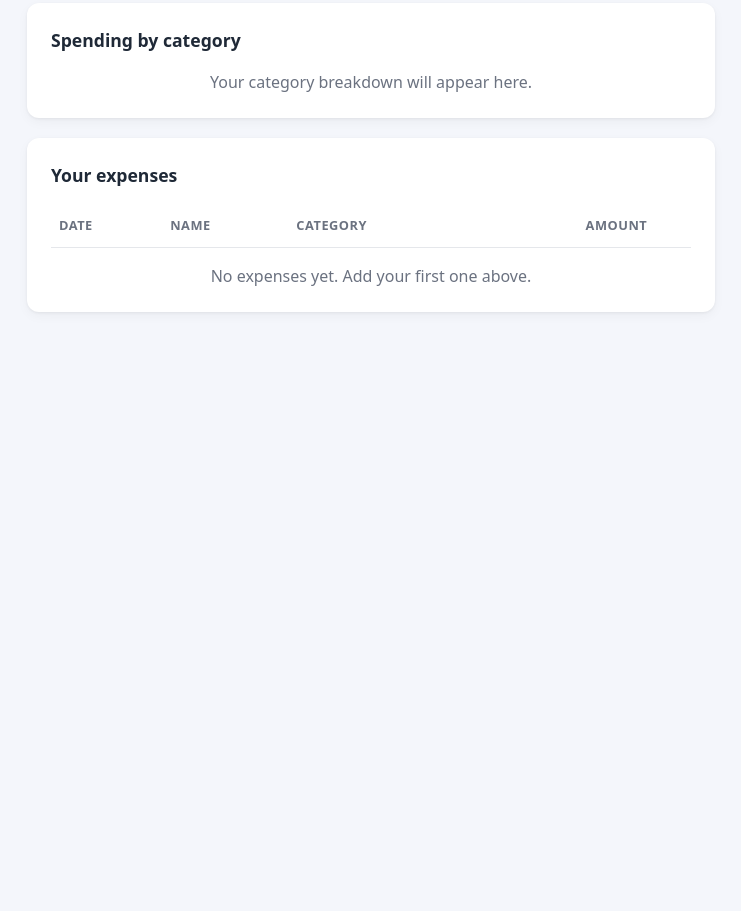
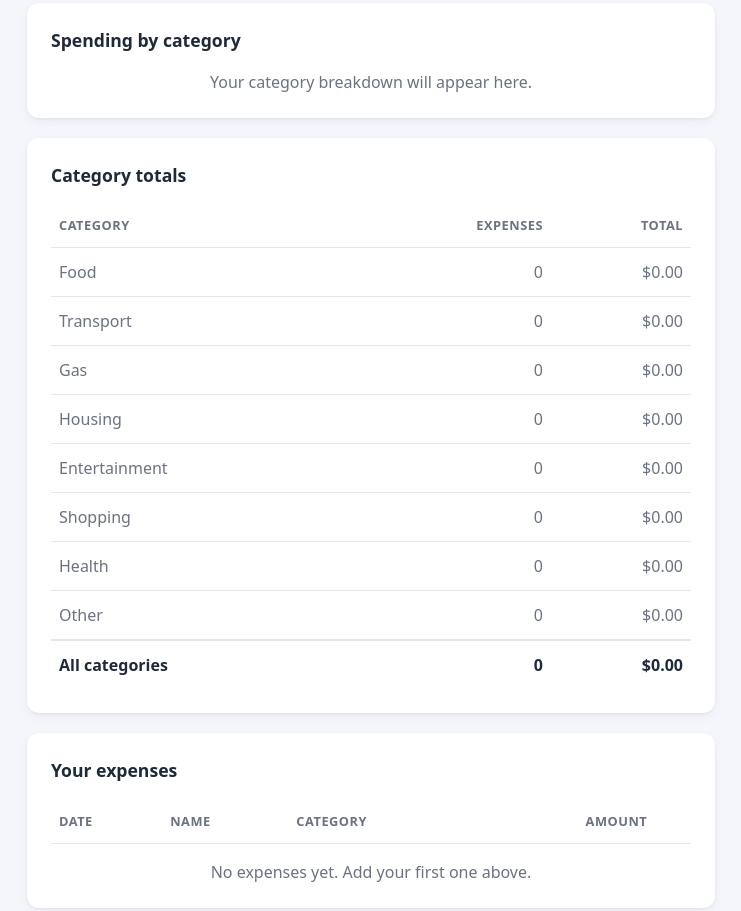
Before and after one commit to cemguv/expense-tracker, a plain HTML site: page expense-tracker-single-file.html in a window 1280 px wide. Shown: the part 560-1471 px from the top of the page, without its empty margins (269-1010 px from the left). Before the commit the page ends 932 px from the top, so only its background shows below. Drawn offline with Linux system fonts and the light colour scheme.

Commit message:
Add category totals summary table
New 'Category totals' table listing every category with its number
of expenses and total, sorted by total, plus an 'All categories'
grand-total row. Categories with no spending show $0 in grey.
Categories come from the dropdown, so new ones appear automatically;
saved expenses in categories no longer in the dropdown still count.
Existing features are unchanged. Single-file version rebuilt.

Co-Authored-By: Claude Opus 5.5 <noreply@anthropic.com>
Claude-Session: https://claude.ai/code/session_01BZ2cvoY2ER4PPAmqXtgGD6

```diff
--- a/expense-tracker-single-file.html
+++ b/expense-tracker-single-file.html
@@ -229,6 +229,17 @@ th {
   border-radius: 999px;
 }
 
+/* ---------- Category totals table ---------- */
+.zero-row td {
+  color: var(--muted); /* fade out categories with no spending */
+}
+
+tfoot td {
+  font-weight: 700;
+  border-bottom: none;
+  border-top: 2px solid var(--border);
+}
+
 .empty {
   text-align: center;
   color: var(--muted);
@@ -301,6 +312,25 @@ th {
       <p id="category-empty" class="empty">Your category breakdown will appear here.</p>
     </section>
 
+    <!-- Summary table: count and total for every category -->
+    <section class="card">
+      <h2>Category totals</h2>
+      <div class="table-wrapper">
+        <table>
+          <thead>
+            <tr>
+              <th>Category</th>
+              <th class="right">Expenses</th>
+              <th class="right">Total</th>
+            </tr>
+          </thead>
+          <!-- JavaScript fills these in -->
+          <tbody id="category-table"></tbody>
+          <tfoot id="category-table-footer"></tfoot>
+        </table>
+      </div>
+    </section>
+
     <!-- Table listing all expenses -->
     <section class="card">
       <h2>Your expenses</h2>
@@ -336,6 +366,8 @@ const totalDisplay = document.getElementById("total");
 const emptyMessage = document.getElementById("empty-message");
 const categorySummary = document.getElementById("category-summary");
 const categoryEmpty = document.getElementById("category-empty");
+const categoryTable = document.getElementById("category-table");
+const categoryTableFooter = document.getElementById("category-table-footer");
 
 // ---------- 2. Load saved expenses ----------
 // localStorage is a small storage area built into your browser.
@@ -486,7 +518,71 @@ function renderCategories(total) {
   categoryEmpty.style.display = expenses.length === 0 ? "block" : "none";
 }
 
-// ---------- 6. Redraw everything ----------
+// ---------- 6. Draw the category totals table ----------
+function renderCategoryTable(total) {
+  categoryTable.innerHTML = "";
+  categoryTableFooter.innerHTML = "";
+
+  // Start with every category in the dropdown, so ones with no spending show $0.
+  // Read straight from the <option> lines, so new categories appear automatically.
+  const names = Array.from(categoryInput.options).map(function (option) {
+    return option.value;
+  });
+
+  // Also include any category used by a saved expense but no longer in the dropdown
+  expenses.forEach(function (expense) {
+    if (!names.includes(expense.category)) {
+      names.push(expense.category);
+    }
+  });
+
+  // For each category, count its expenses and add up their amounts
+  const rows = names.map(function (name) {
+    const matching = expenses.filter(function (expense) {
+      return expense.category === name;
+    });
+    const sum = matching.reduce(function (s, expense) {
+      return s + expense.amount;
+    }, 0);
+    return { name: name, count: matching.length, sum: sum };
+  });
+
+  // Biggest total first. Categories at $0 keep their dropdown order at the bottom.
+  rows.sort(function (a, b) {
+    return b.sum - a.sum;
+  });
+
+  rows.forEach(function (row) {
+    categoryTable.appendChild(makeRow(row.name, row.count, row.sum, row.count === 0));
+  });
+
+  // Footer row: the grand total across all categories
+  categoryTableFooter.appendChild(makeRow("All categories", expenses.length, total, false));
+}
+
+// Build one table row: name | count | total
+function makeRow(name, count, sum, isZero) {
+  const tr = document.createElement("tr");
+  if (isZero) {
+    tr.className = "zero-row";
+  }
+
+  const nameCell = document.createElement("td");
+  nameCell.textContent = name;
+
+  const countCell = document.createElement("td");
+  countCell.className = "right";
+  countCell.textContent = count;
+
+  const sumCell = document.createElement("td");
+  sumCell.className = "right";
+  sumCell.textContent = formatMoney(sum);
+
+  tr.append(nameCell, countCell, sumCell);
+  return tr;
+}
+
+// ---------- 7. Redraw everything ----------
 function render() {
   const total = expenses.reduce(function (sum, expense) {
     return sum + expense.amount;
@@ -495,9 +591,10 @@ function render() {
 
   renderTable();
   renderCategories(total);
+  renderCategoryTable(total);
 }
 
-// ---------- 7. Add a new expense when the form is submitted ----------
+// ---------- 8. Add a new expense when the form is submitted ----------
 form.addEventListener("submit", function (event) {
   event.preventDefault(); // stop the page from reloading
 
@@ -527,7 +624,7 @@ form.addEventListener("submit", function (event) {
   nameInput.focus();             // put the cursor back in the Name box
 });
 
-// ---------- 8. Delete an expense ----------
+// ---------- 9. Delete an expense ----------
 function deleteExpense(id) {
   expenses = expenses.filter(function (expense) {
     return expense.id !== id;
@@ -536,7 +633,7 @@ function deleteExpense(id) {
   render();
 }
 
-// ---------- 9. When the page first loads ----------
+// ---------- 10. When the page first loads ----------
 dateInput.value = todayString(); // start the date box on today
 render();
   </script>
--- a/style.css
+++ b/style.css
@@ -221,6 +221,17 @@ th {
   border-radius: 999px;
 }
 
+/* ---------- Category totals table ---------- */
+.zero-row td {
+  color: var(--muted); /* fade out categories with no spending */
+}
+
+tfoot td {
+  font-weight: 700;
+  border-bottom: none;
+  border-top: 2px solid var(--border);
+}
+
 .empty {
   text-align: center;
   color: var(--muted);
```
Also changed, not shown: index.html (+19 -0 lines), script.js (+71 -4 lines).
